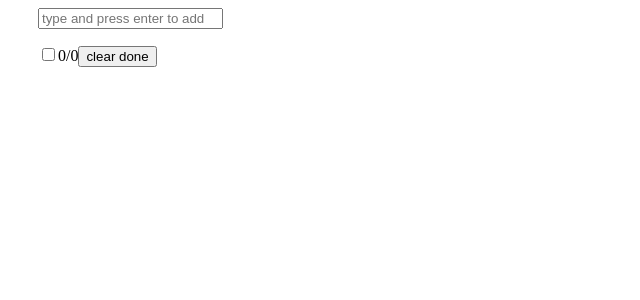
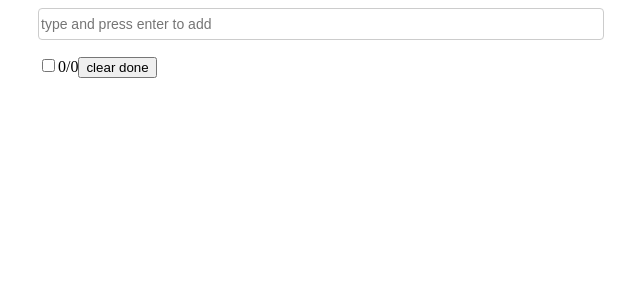
Before and after one commit to violetpupil/small, a React (Create React App) app: page / in a window 1280 px wide. Shown: the top 300 px of the page, without its empty margins (302-942 px from the left). Built offline with nearby package versions, Linux system fonts and the light colour scheme.

Commit message:
todo-header

```diff
--- /dev/null
+++ b/src/components/Header/index.css
@@ -0,0 +1,7 @@
+.todo-header input {
+  width: 560px;
+  height: 28px;
+  font-size: 14px;
+  border: 1px solid #ccc;
+  border-radius: 4px;
+}
--- a/src/components/Header/index.jsx
+++ b/src/components/Header/index.jsx
@@ -1,5 +1,6 @@
 import React from 'react'
 import PropTypes from 'prop-types'
+import "./index.css"
 
 export default class Header extends React.Component {
   static propTypes = {
@@ -19,7 +20,7 @@ export default class Header extends React.Component {
 
   render() {
     return (
-      <div>
+      <div className="todo-header">
         <input onKeyUp={this.handleKeyUp} type="text" placeholder="type and press enter to add" />
       </div>
     )
```
